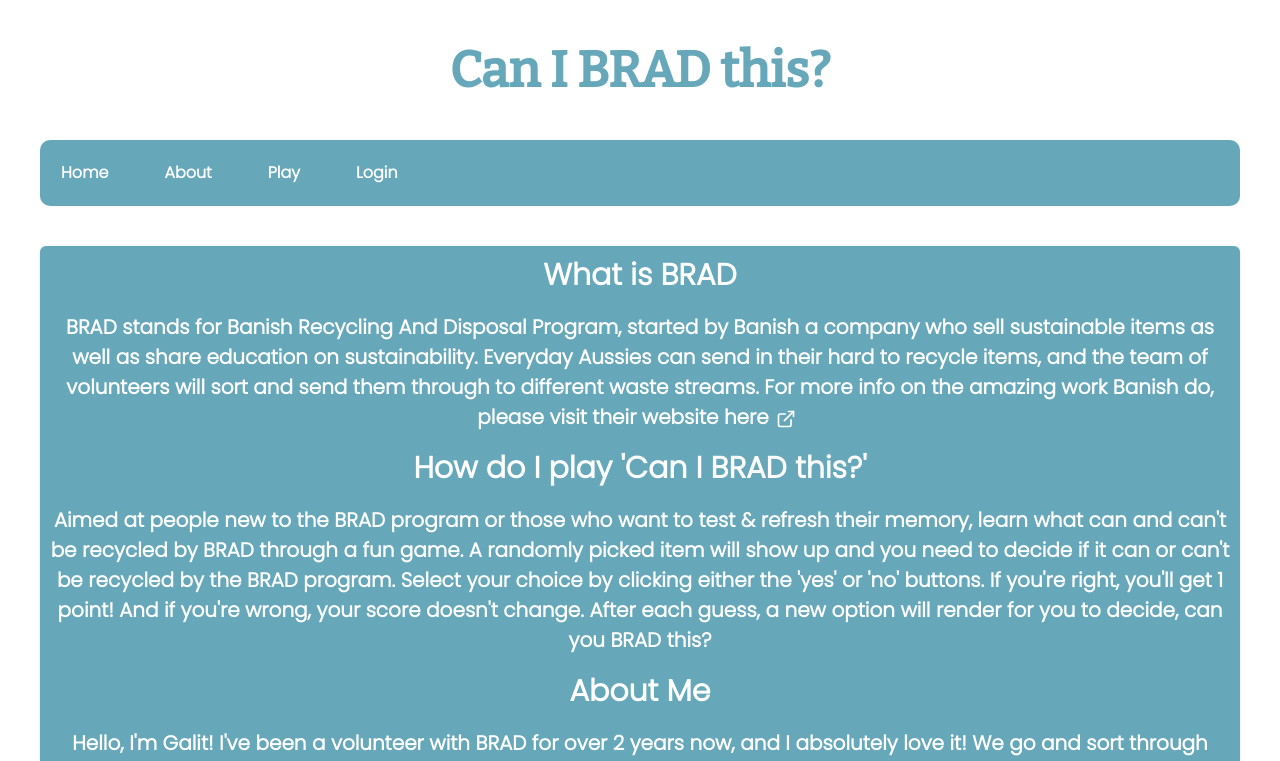
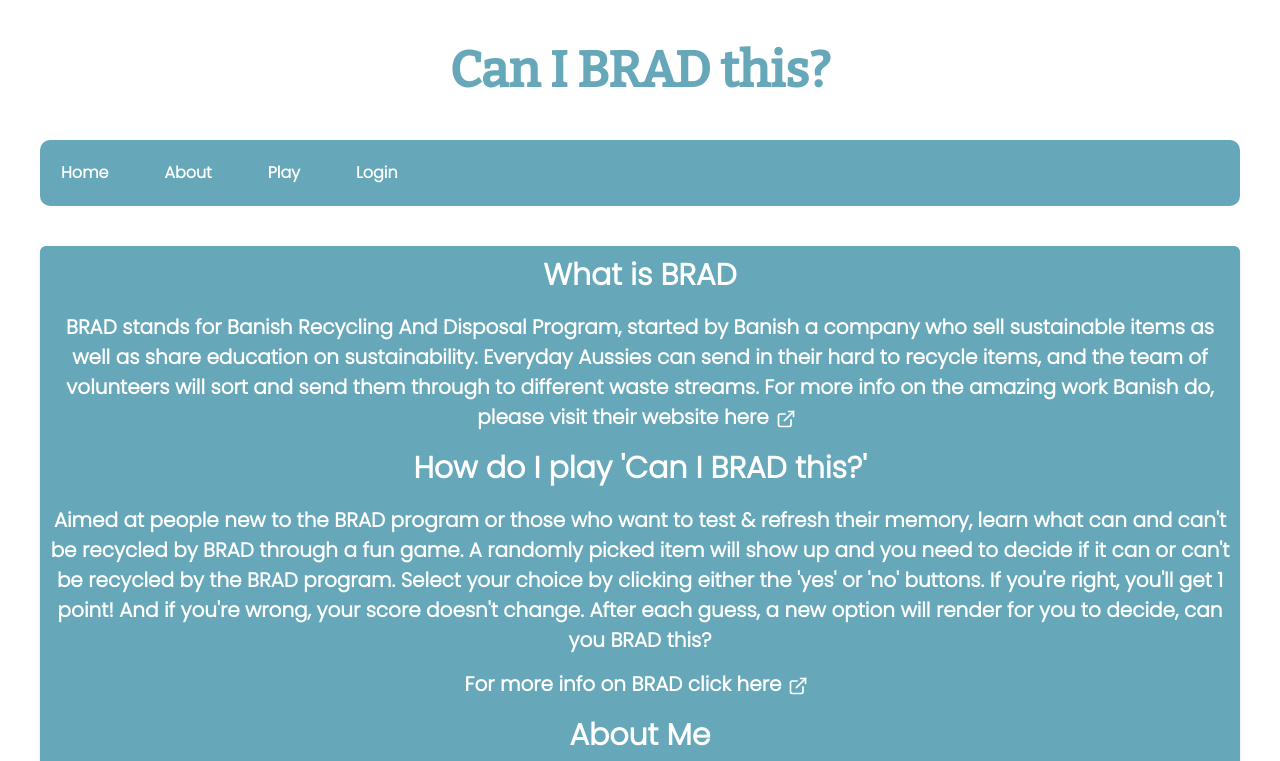
Before and after one commit to gal333t/project4, a React (Vite) app: page /about in a window 1280 px wide. Shown: the top 761 px of the page. Built offline with nearby package versions, Linux system fonts and the light colour scheme; no server answers.

Commit message:
updating about page

```diff
--- a/src/Components/About.jsx
+++ b/src/Components/About.jsx
@@ -43,6 +43,13 @@
           change. After each guess, a new option will render for you to decide,
           can you BRAD this?
         </CardBody>
+        <CardBody textAlign="center" fontSize="20px" p="7px">
+          For more info on BRAD click{" "}
+          <Link href="https://banish.com.au/pages/recycling-program" isExternal>
+            here
+            <ExternalLinkIcon mx="7px" />
+          </Link>
+        </CardBody>
         <CardHeader fontSize="30px" p="7px">
           About Me
         </CardHeader>
@@ -53,15 +60,13 @@
           sometimes we get items that aren't able to be recycled, even by BRAD.
           This website was created as part of my final project in a software
           engineering course, I wanted to create something fun and educational
-          that was centered on a topic I am passionate about.
-        </CardBody>
-        <CardBody textAlign="center" fontSize="20px" p="7px">
-          For more info on BRAD click{" "}
-          <Link href="https://banish.com.au/pages/recycling-program" isExternal>
+          that was centered on a topic I am passionate about. More on me{" "}
+          <Link href="https://www.galitmoss.com/" isExternal>
             here
             <ExternalLinkIcon mx="7px" />
           </Link>
         </CardBody>
+
         <CardHeader fontSize="26px" p="7px">
           Disclaimer
         </CardHeader>
--- a/src/Components/Homescreen.jsx
+++ b/src/Components/Homescreen.jsx
@@ -10,7 +10,8 @@
           </Text>
           <Text fontSize="20px" color="#66a8ba">
             BRAD is a recycling program started by Banish. To play, all you need
-            to do is decide whether or not an item can be recycled.
+            to do is decide whether or not an item can be recycled by the
+            program.
           </Text>
         </Flex>
         <Text p="16">
```
